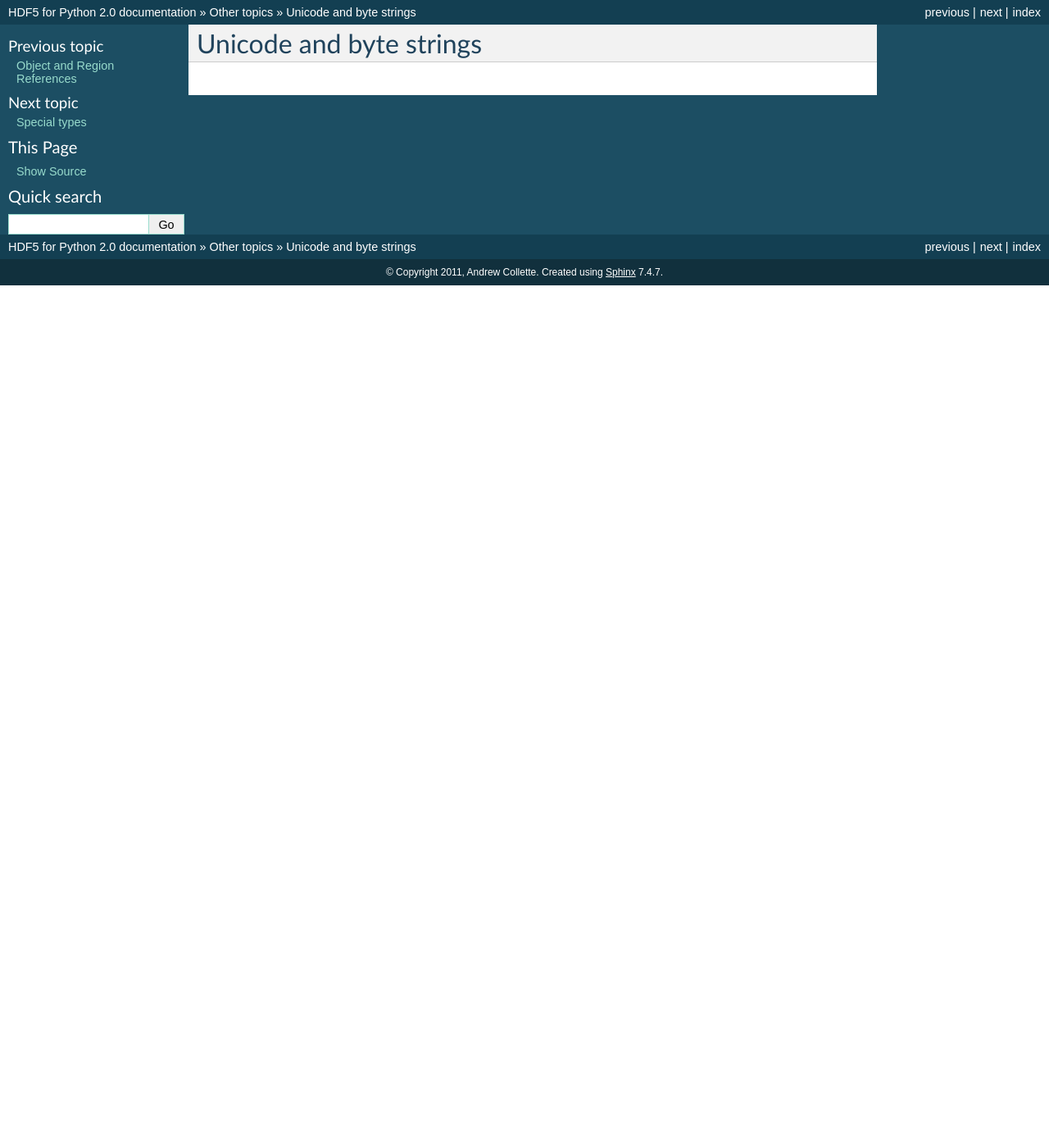
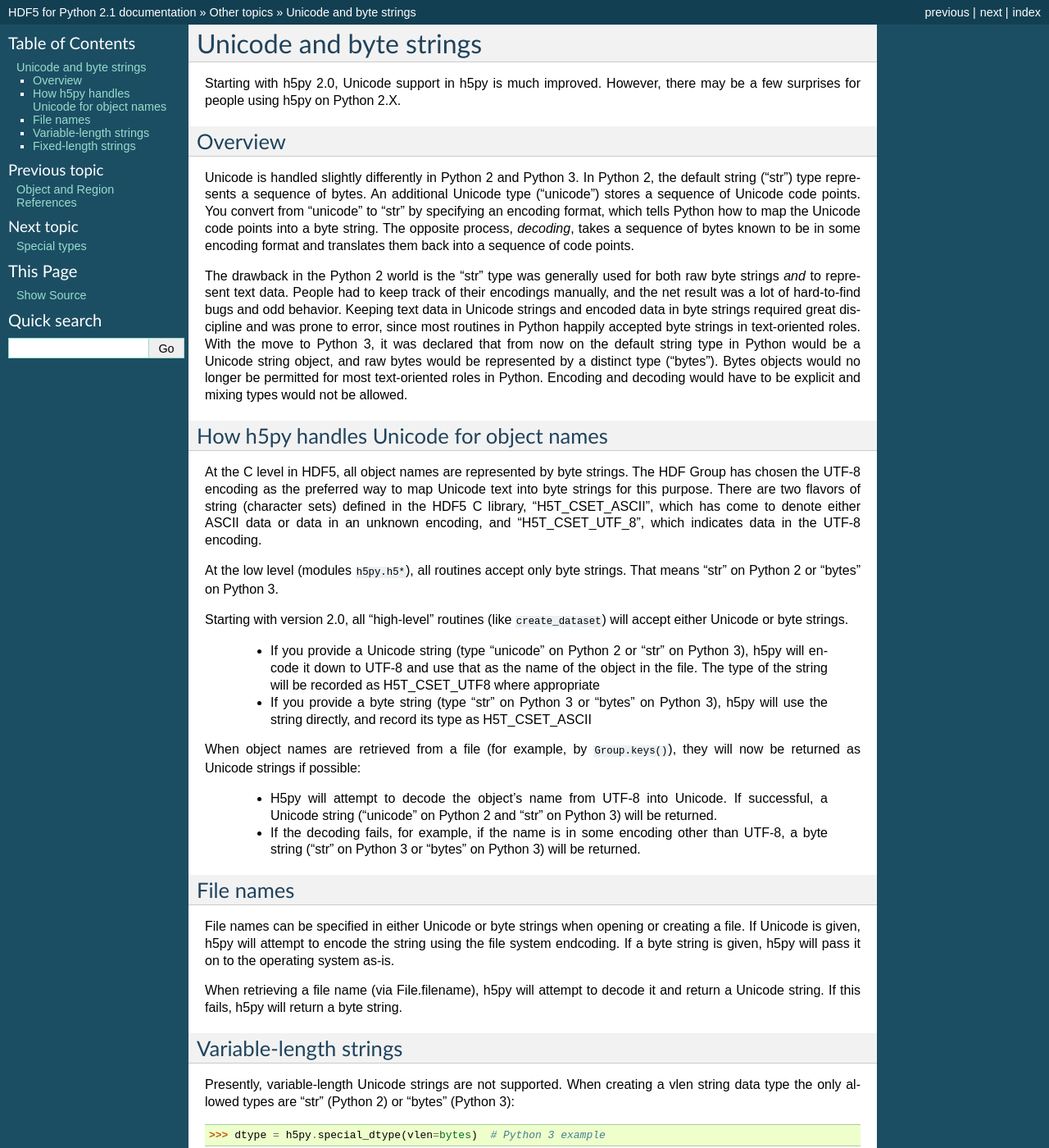
Before and after one commit to google-code-export/h5py, a Sphinx documentation site: the page built from docs/source/topics/unicode.rst, in a window 1280 px wide and 1400 px high. Shown: the whole window at 82% size. Built offline with Sphinx 7.4.7, drawn with Linux system fonts in a browser that asks for light colours; some of the changed text lies outside the part shown.

Commit message:
import docs fixes from stable

```diff
--- a/docs/source/conf.py
+++ b/docs/source/conf.py
@@ -48,9 +48,9 @@
 # built documents.
 #
 # The short X.Y version.
-version = '2.0'
+version = '2.1'
 # The full version, including alpha/beta/rc tags.
-release = '2.0'
+release = '2.1'
 
 # The language for content autogenerated by Sphinx. Refer to documentation
 # for a list of supported languages.
--- a/docs/source/high/dataset.rst
+++ b/docs/source/high/dataset.rst
@@ -106,6 +106,12 @@
     >>> dset[0,:,4:5, "FieldA", "FieldB"]
     >>> dset[0, ..., "FieldC"]
 
+.. note::
+
+    To retrieve the contents of a `scalar` dataset, you can use the same
+    syntax as in NumPy:  ``result = dset[()]``.  In other words, index into
+    the dataset using an empty tuple.
+
 Broadcasting
 ------------
 
--- a/docs/source/high/dims.rst
+++ b/docs/source/high/dims.rst
@@ -11,9 +11,9 @@
 length of the dimension scale, but HDF5 does not enforce this property.
 
 The HDF5 library provides the H5DS API for working with dimension scales. H5py
-provides low-level bindings to this API in :module:`h5py.h5ds`. These low-level
+provides low-level bindings to this API in :mod:`h5py.h5ds`. These low-level
 bindings are in turn used to provide a high-level interface through the
-:property:`Dataset.dims` property. Suppose we have the following data file::
+``Dataset.dims`` property. Suppose we have the following data file::
 
     f = File('foo.h5', 'w')
     f['data'] = np.ones((4, 3, 2), 'f')
--- a/docs/source/topics/unicode.rst
+++ b/docs/source/topics/unicode.rst
@@ -1,3 +1,89 @@
 
 Unicode and byte strings
 ========================
+
+Starting with h5py 2.0, Unicode support in h5py is much improved.  However,
+there may be a few surprises for people using h5py on Python 2.X.
+
+Overview
+--------
+
+Unicode is handled slightly differently in Python 2 and Python 3.  In Python
+2, the default string ("str") type represents a sequence of bytes.  An
+additional Unicode type ("unicode") stores a sequence of Unicode code points.
+You convert from "unicode" to "str" by specifying an encoding format, which
+tells Python how to map the Unicode code points into a byte string.  The
+opposite process, `decoding`, takes a sequence of bytes known to be in some
+encoding format and translates them back into a sequence of code points.
+
+The drawback in the Python 2 world is the "str" type was generally used for
+both raw byte strings `and` to represent text data.  People had to keep track
+of their encodings manually, and the net result was a lot of hard-to-find bugs
+and odd behavior.  Keeping text data in Unicode strings and encoded data in
+byte strings required great discipline and was prone to error, since most
+routines in Python happily accepted byte strings in text-oriented roles.
+With the move to Python 3, it was declared that from now on
+the default string type in Python would be a Unicode string object, and raw
+bytes would be represented by a distinct type ("bytes").  Bytes objects would
+no longer be permitted for most text-oriented roles in Python.  Encoding and
+decoding would have to be explicit and mixing types would not be allowed.
+
+How h5py handles Unicode for object names
+-----------------------------------------
+At the C level in HDF5, all object names are represented by byte strings.  The
+HDF Group has chosen the UTF-8 encoding as the preferred way to map Unicode
+text into byte strings for this purpose.  There are two flavors of string
+(character sets) defined in the HDF5 C library, "H5T_CSET_ASCII", which has
+come to denote either ASCII data or data in an unknown encoding, and
+"H5T_CSET_UTF_8", which indicates data in the UTF-8 encoding.
+
+At the low level (modules ``h5py.h5*``), all routines accept only byte strings.
+That means "str" on Python 2 or "bytes" on Python 3.
+
+Starting with version 2.0, all "high-level" routines (like ``create_dataset``)
+will accept either Unicode or byte strings.
+
+    * If you provide a Unicode string   (type "unicode" on Python 2 or "str"
+      on Python 3), h5py will encode it down to UTF-8 and use that as the name
+      of the object in the file.  The type of the string will be recorded as
+      H5T_CSET_UTF8 where appropriate
+    * If you provide a byte string (type "str" on Python 3 or "bytes" on
+      Python 3), h5py will use the string directly, and record its type as
+      H5T_CSET_ASCII
+
+When object names are retrieved from a file (for example, by ``Group.keys()``),
+they will now be returned as Unicode strings if possible:
+
+    * H5py will attempt to decode the object's name from UTF-8 into Unicode.
+      If successful, a Unicode string ("unicode" on Python 2 and "str" on
+      Python 3) will be returned.
+    * If the decoding fails, for example, if the name is in some encoding
+      other than UTF-8, a byte string ("str" on Python 3 or "bytes" on Python
+      3) will be returned.
+
+File names
+----------
+
+File names can be specified in either Unicode or byte strings when opening or
+creating a file.  If Unicode is given, h5py will attempt to encode the string
+using the file system endcoding.  If a byte string is given, h5py will pass it
+on to the operating system as-is.
+
+When retrieving a file name (via File.filename), h5py will attempt to decode it
+and return a Unicode string.  If this fails, h5py will return a byte string.
+
+Variable-length strings
+-----------------------
+
+Presently, variable-length Unicode strings are not supported.  When creating
+a vlen string data type the only allowed types are "str" (Python 2) or "bytes"
+(Python 3)::
+
+    >>> dtype = h5py.special_dtype(vlen=bytes)  # Python 3 example
+
+Fixed-length strings
+--------------------
+
+The NumPy "fixed-length" Unicode type (typecode "U") is not supported.  HDF5
+does not define a fixed-width "wide character" type, only the variable-width
+UTF-8 encoding.
```
